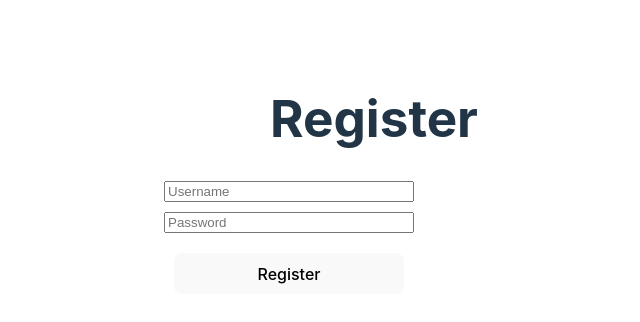
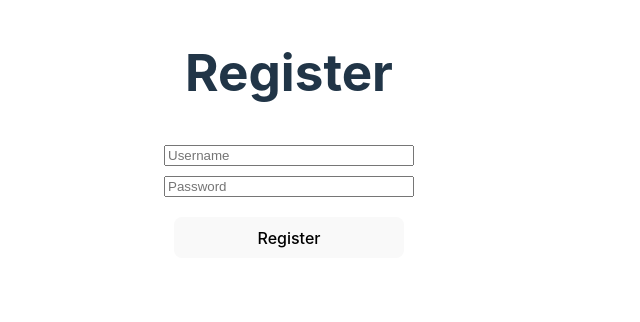
Before and after one commit to g-thedev/battleship-client, a React (Vite) app: page /register in a window 1280 px wide. Shown: the top 322 px of the page, without its empty margins (351-991 px from the left). Built offline with nearby package versions, Linux system fonts and the light colour scheme; no server answers.

Commit message:
Update headers for login and registration

```diff
--- a/src/components/common/Nav/index.tsx
+++ b/src/components/common/Nav/index.tsx
@@ -38,6 +38,8 @@ const NavBar: React.FC = () => {
                 {location.pathname === '/lobby' && <h1>Lobby</h1>}
                 {location.pathname === '/game-setup' && <h1>Place your ships!</h1>}
                 {location.pathname === '/game-room' && <h1>Game Room</h1>}
+                {location.pathname === '/login' && <h1>Login</h1>}
+                {location.pathname === '/register' && <h1>Register</h1>}
             </div>
             <div className="nav">
                 {isAuthenticated ? (
--- a/src/pages/Login/index.tsx
+++ b/src/pages/Login/index.tsx
@@ -49,7 +49,6 @@ const LoginPage: React.FC = () => {
 
     return (
         <div className='login-form'>
-            <h1>Login</h1>
             { error && <p>{ error }</p> }
             <input
                 type="text"
--- a/src/pages/Register/index.tsx
+++ b/src/pages/Register/index.tsx
@@ -55,7 +55,6 @@ const RegisterPage: React.FC = () => {
 
     return (
         <div className='registration-form'>
-            <h1>Register</h1>
             { error && <p>{ error }</p> }
             { success && <p>{ success }</p> }
             <input
```
